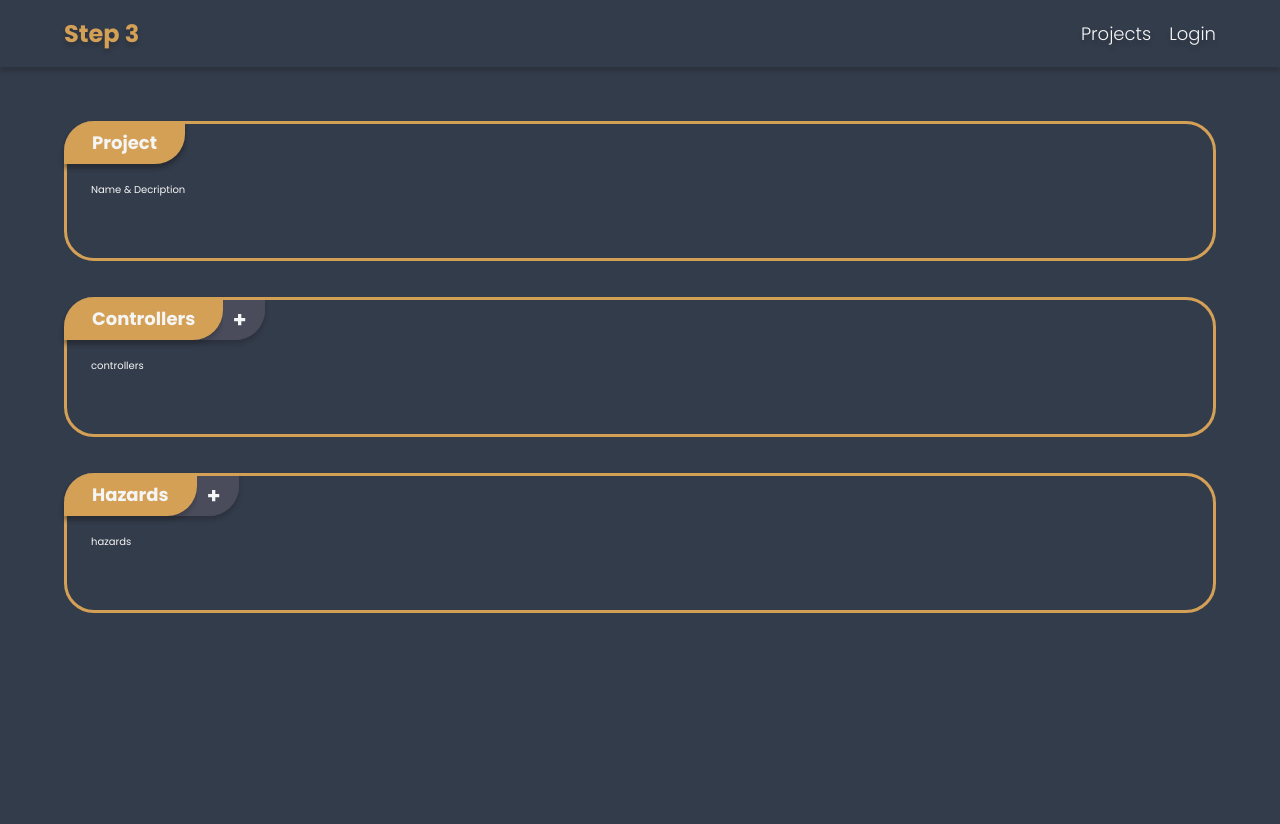
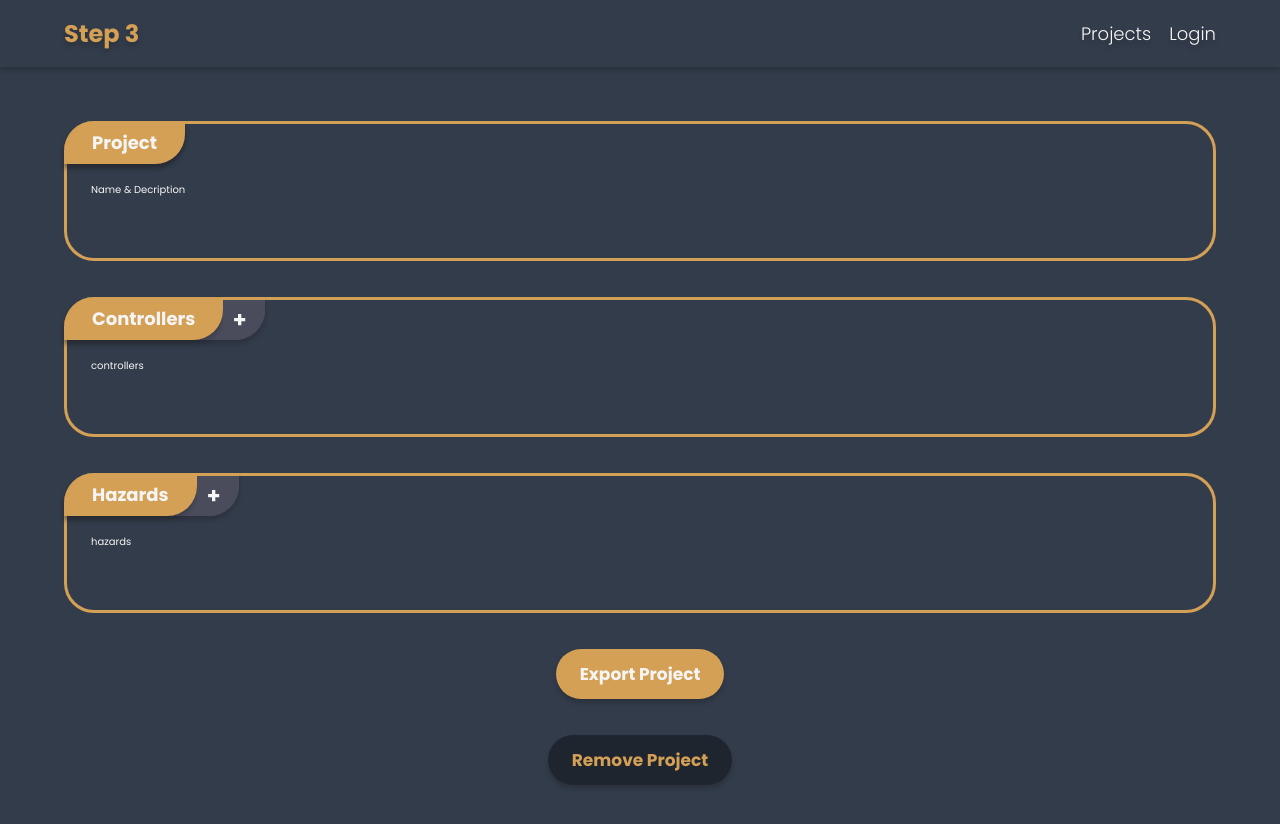
Before and after one commit to Micro-STAMP/MicroSTAMP-Step3-Frontend, a React (Vite) app: page /project/1 in a window 1280 px wide. Shown: the top 824 px of the page. Before the commit the page ends 800 px from the top, so only its background shows below. Built offline with nearby package versions, Linux system fonts and the light colour scheme.

Commit message:
componente button

```diff
--- a/src/components/Button/Button.module.css
+++ b/src/components/Button/Button.module.css
@@ -0,0 +1,16 @@
+.button {
+	border-radius: 60px;
+	font-weight: bold;
+	box-shadow: var(--shadow25);
+	padding: 12px 24px;
+	font-size: 1.7rem;
+}
+
+.primary {
+	background-color: var(--color-yellow);
+	color: var(--color-white);
+}
+.secondary {
+	background-color: var(--color-dark);
+	color: var(--color-yellow);
+}
--- a/src/components/Button/index.tsx
+++ b/src/components/Button/index.tsx
@@ -0,0 +1,22 @@
+import { ReactNode } from "react";
+import styles from "./Button.module.css";
+
+type ButtonVariant = "primary" | "secondary";
+interface ButtonProps {
+	children: ReactNode;
+	type?: "submit" | "reset" | "button" | undefined;
+	variant?: ButtonVariant;
+	onClick: () => void;
+}
+function Button({ onClick, children, variant = "primary", type = "button" }: ButtonProps) {
+	const buttonVariant = `${styles.button} ${styles[variant]}`;
+	return (
+		<>
+			<button type={type} className={buttonVariant} onClick={onClick}>
+				{children}
+			</button>
+		</>
+	);
+}
+
+export default Button;
--- a/src/index.css
+++ b/src/index.css
@@ -7,7 +7,7 @@
 	-background: "#333C4B";
 	-white: "#F5F5F5";
 	-gray: "#4A4C5C";
-	-dark: "#161616";
+	-dark: "#1f252e";
 */
 
 /* - - - - - - - - - - - - - - - - - - - - - - */
@@ -22,8 +22,8 @@
 	--color-yellow: #d4a056;
 	--color-gray: #4a4c5c;
 	--color-background: #333c4b;
+	--color-dark: #1f252e;
 	--color-white: #f5f5f5;
-	--color-dark: #161616;
 
 	/* Default Styles */
 	--font: "Poppins", sans-serif;
--- a/src/pages/Project/index.tsx
+++ b/src/pages/Project/index.tsx
@@ -1,4 +1,5 @@
-import EntityContainer from "@/components/EntityContainer";
+import Button from "@components/Button";
+import EntityContainer from "@components/EntityContainer";
 
 function Project() {
 	return (
@@ -8,6 +9,12 @@ function Project() {
 			</EntityContainer>
 			<EntityContainer title="Controllers"> controllers </EntityContainer>
 			<EntityContainer title="Hazards"> hazards </EntityContainer>
+			<>
+				<Button onClick={() => console.log()}>Export Project</Button>
+				<Button variant="secondary" onClick={() => console.log()}>
+					Remove Project
+				</Button>
+			</>
 		</>
 	);
 }
```
